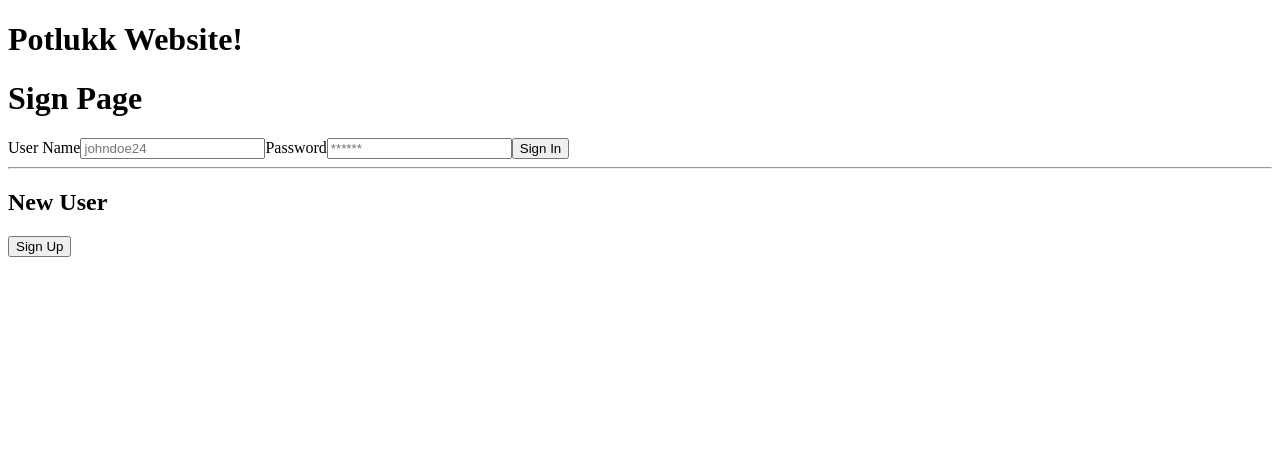
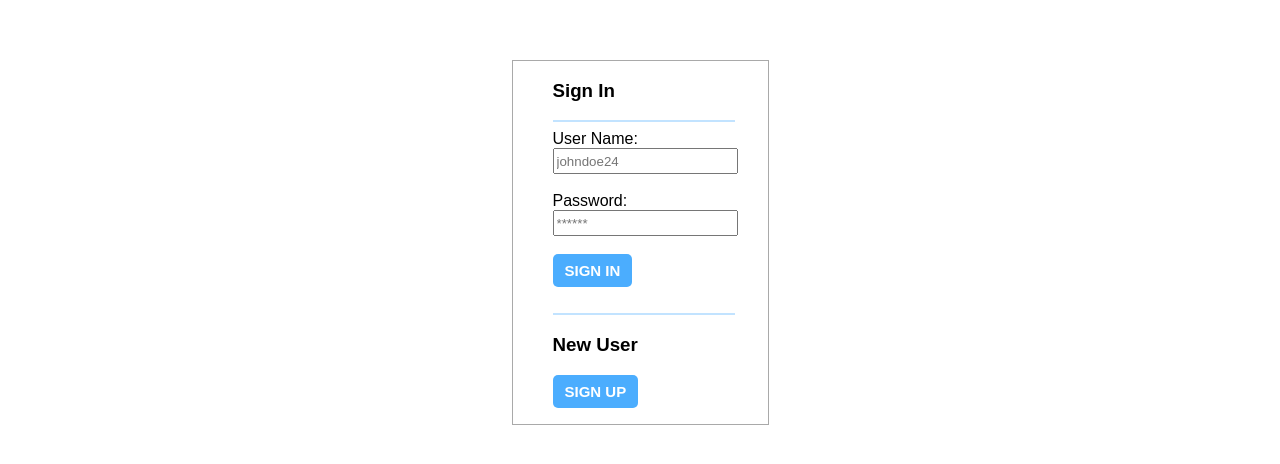
Before and after one commit to brian-spilman/potlukk-react, a React (Create React App) app: page / in a window 1280 px wide. Shown: the top 464 px of the page. Built offline with nearby package versions, Linux system fonts and the light colour scheme.

Commit message:
added css to sign-in, registration, and home pages

```diff
--- a/src/App.tsx
+++ b/src/App.tsx
@@ -12,6 +12,7 @@ import { bringDishReducer } from './reducers/bring-dish-reducer';
 import { applyMiddleware, createStore } from '@reduxjs/toolkit';
 import { Provider } from 'react-redux';
 import { rootSaga } from './sagas/dish-sagas';
+import "./style/styles.css";
 
 const queryClient = new QueryClient();
 const sagaMiddleware = createSagaMiddleware();
@@ -23,7 +24,6 @@ function App() {
 
 
   return <>
-    <h1>Potlukk Website!</h1>
     <Provider store={store}>
     <QueryClientProvider client={queryClient}>
       <BrowserRouter>
--- a/src/component/hosted-potlukks-list.tsx
+++ b/src/component/hosted-potlukks-list.tsx
@@ -48,7 +48,7 @@ type HostedPotlukksProps = {
 
 export function HostedPotlukksList(props: HostedPotlukksProps) {
 
-    return <>
+    return <div className="homePageList">
 
         <h2>Hosted Potlukks</h2>
         <ul>
@@ -58,6 +58,6 @@ export function HostedPotlukksList(props: HostedPotlukksProps) {
             </>: <b>{p.details.status} </b>}</li>)}
         </ul>
 
-    </>
+    </div>
 
 }
--- a/src/component/invited-potlukks-list.tsx
+++ b/src/component/invited-potlukks-list.tsx
@@ -7,13 +7,13 @@ type InvitedPotlukksProps = {
 
 export function InvitedPotlukksList(props: InvitedPotlukksProps) {
 
-    return <>
+    return <div className="homePageList">
 
         <h2>Invited Potlukks</h2>
         <ul>
             {props.potlukks.filter(p => p.invitations.some(i => i.potlukker.userId===Number(localStorage.getItem("userId")))).map(p => <li key={p.potlukkId}><Link to={`/potlukkinfoguest/${p.potlukkId}`}>{p.details.title}</Link> </li>)}
         </ul>
 
-    </>
+    </div>
 
 }
--- a/src/pages/registration-page.tsx
+++ b/src/pages/registration-page.tsx
@@ -6,7 +6,7 @@ import { PotLukkerRegistrationDetails, registrationReducer, RegistrationState }
 const initialState: RegistrationState = {
     username: "",
     password1: "",
-    password2:"",
+    password2: "",
     fname: "",
     lname: "",
     allergies: [],
@@ -20,13 +20,13 @@ export function RegistrationPage() {
 
     const [registrationState, dispatch] = useReducer(registrationReducer, initialState);
 
-    async function submitData(event:FormEvent<HTMLFormElement>){
+    async function submitData(event: FormEvent<HTMLFormElement>) {
 
         event.preventDefault();
 
-        if(registrationState.isVerified === true){
+        if (registrationState.isVerified === true) {
 
-            let lukker: PotLukkerRegistrationDetails = {username: "", password: "", fname: "", lname: "", allergies: []};
+            let lukker: PotLukkerRegistrationDetails = { username: "", password: "", fname: "", lname: "", allergies: [] };
             lukker.username = registrationState.username;
             lukker.password = registrationState.password1;
             lukker.fname = registrationState.fname;
@@ -47,47 +47,83 @@ export function RegistrationPage() {
     }
 
     return <>
+        <div style={{ width: "570px", margin: "auto", padding: "55px", marginTop: "60px" }}>
+            <form onSubmit={(e: FormEvent<HTMLFormElement>) => submitData(e)}>
 
-        <h1>Hello welcome to registration</h1>
+                <div style={{ display: "inline-block", verticalAlign: "middle" }}>
+                    <ul style={{ listStyle: "none" }}>
+                        <li>
+                            <label htmlFor="firstName">First Name</label>
+                        </li>
+                        <li>
+                            <input id="firstName" type="text" placeholder="John" onChange={e => dispatch({ type: "SET_FIRST_NAME", payload: e.target.value })}
+                                style={{ width: "250px", height: "20px" }}
+                            />
+                        </li>
+                        <br />
+                        <li>
+                            <label htmlFor="firstName">Last Name</label>
+                        </li>
+                        <li>
+                            <input id="lastName" type="text" placeholder="Doe" onChange={e => dispatch({ type: "SET_LAST_NAME", payload: e.target.value })} required
+                                style={{ width: "250px", height: "20px" }}
+                            />
+                        </li>
+                        <br />
+                        <li>
+                            <label htmlFor="username">Username</label>
+                        </li>
+                        <li>
+                            <input id="username" type="text" placeholder="JohnDoe123" onChange={e => dispatch({ type: "SET_USERNAME", payload: e.target.value })} required
+                                style={{ width: "250px", height: "20px" }}
+                            />
+                        </li>
+                        <br />
+                        <li>
+                            <label htmlFor="firstPassword">Password <span style={{ color: "red" }}>*</span></label>
+                        </li>
+                        <li>
+                            <input id="firstPassword" type="text" placeholder="*****" onChange={e => { dispatch({ type: "SET_PASSWORD_ONE", payload: e.target.value }); dispatch({ type: "VERIFY_LUKKER" }); }} required style={{ width: "250px", height: "20px" }} />
+                        </li>
+                        <br />
+                        <li>
+                            <label htmlFor="confirmPassword">Confirm Password</label>
+                        </li>
+                        <li>
+                            <input type="text" id="confirmPassword" placeholder="*****" onChange={e => { dispatch({ type: "SET_PASSWORD_TWO", payload: e.target.value }); dispatch({ type: "VERIFY_LUKKER" }); }} required style={{ width: "250px", height: "20px" }} />
+                        </li>
+                    </ul>
+                </div>
 
-        <form onSubmit={(e:FormEvent<HTMLFormElement>) => submitData(e)}>
+                <div style={{ display: "inline-block", verticalAlign: "middle", margin: "auto", padding: "40px" }}>
+                    <h3>Allergens</h3>
+                    <div style={{ border: "1px solid #A9A9A9" }}>
+                        <ul style={{ listStyle: "none", width: "130px", height: "130px", lineHeight: "30px" }}>
 
-            <label htmlFor="firstName">First Name</label>
-            <input id="firstName" type="text" placeholder="John" onChange={e => dispatch({type:"SET_FIRST_NAME", payload:e.target.value})}/>
+                            <li>
+                                <input id="milkBox" type="checkbox" value="milk" className="checkbox" onChange={e => dispatch({ type: "SET_ALLERGY", payload: "MILK" })}></input>
+                                <label htmlFor="milkBox">Milk</label>
+                            </li>
+                            <li>
+                                <input id="eggBox" type="checkbox" value="egg" className="checkbox" onChange={e => dispatch({ type: "SET_ALLERGY", payload: "EGG" })}></input>
+                                <label htmlFor="eggBox">Egg</label>
+                            </li>
+                            <li>
+                                <input id="soyBox" type="checkbox" value="soy" className="checkbox" onChange={e => dispatch({ type: "SET_ALLERGY", payload: "SOY" })}></input>
+                                <label htmlFor="soyBox">Soy</label>
+                            </li>
+                            <li>
+                                <input id="nutBox" type="checkbox" value="treeNuts" className="checkbox" onChange={e => dispatch({ type: "SET_ALLERGY", payload: "TREE_NUT" })}></input>
+                                <label htmlFor="nutBox">Tree Nuts</label>
+                            </li>
+                        </ul>
+                    </div>
 
-            <label htmlFor="firstName">Last Name</label>
-            <input id="lastName" type="text" placeholder="Doe" onChange={e => dispatch({type:"SET_LAST_NAME", payload:e.target.value})} required/>
+                    <br />
 
-            <hr />
-
-            <label htmlFor="username">Username</label>
-            <input id="username" type="text" placeholder="JohnDoe123" onChange={e => dispatch({type:"SET_USERNAME", payload:e.target.value})} required/>
-
-            <hr />
-
-            <label htmlFor="firstPassword">Password *</label>
-            <input id="firstPassword" type="text" placeholder="*****" onChange={e => {dispatch({type:"SET_PASSWORD_ONE", payload:e.target.value}); dispatch({type:"VERIFY_LUKKER"});}} required/>
-
-            <label htmlFor="confirmPassword">Confirm Password</label>
-            <input type="text" id="confirmPassword" placeholder="*****" onChange={e => {dispatch({type:"SET_PASSWORD_TWO", payload:e.target.value}); dispatch({type:"VERIFY_LUKKER"});}} required/>
-
-            <hr />
-
-            <h4>Allergens:</h4>
-            <label htmlFor="milkBox">Milk</label>
-            <input id="milkBox" type="checkbox" value="milk" onChange={e => dispatch({type:"SET_ALLERGY", payload:"MILK"})}></input>
-            <label htmlFor="eggBox">Egg</label>
-            <input id="eggBox" type="checkbox" value="egg" onChange={e => dispatch({type:"SET_ALLERGY", payload:"EGG"})}></input>
-            <label htmlFor="soyBox">Soy</label>
-            <input id="soyBox" type="checkbox" value="soy" onChange={e => dispatch({type:"SET_ALLERGY", payload:"SOY"})}></input>
-            <label htmlFor="nutBox">Tree Nuts</label>
-            <input id="nutBox" type="checkbox" value="treeNuts" onChange={e => dispatch({type:"SET_ALLERGY", payload:"TREE_NUT"})}></input>
-
-            <hr />
-
-            <button type='submit'>Register</button>
-
-        </form>
-
+                    <button type='submit' className="registerBtn">Register</button>
+                </div>
+            </form>
+        </div>
     </>
 }
--- a/src/pages/sign-in-page.tsx
+++ b/src/pages/sign-in-page.tsx
@@ -11,46 +11,73 @@ type SignInForm = {
 export function SignInPage() {
 
     const navigate = useNavigate();
-    const [form, setForm] = useState<SignInForm>({username:"", password:""});
+    const [form, setForm] = useState<SignInForm>({ username: "", password: "" });
 
-    async function signIn(event:FormEvent<HTMLFormElement>){
+    async function signIn(event: FormEvent<HTMLFormElement>) {
 
         event.preventDefault();
 
-        const lukker = await signInLukker({username:form.username, password:form.password});
-        //if(lukker.msg) if fail then alert and stay on sign in
-        // else go to home
-        if(lukker.username === form.username){ // FIX!! Redirects back to sign in even if info correct
+        const lukker = await signInLukker({ username: form.username, password: form.password });
+
+        if (lukker.username === form.username) {
 
             localStorage.setItem("username", lukker.username);
             localStorage.setItem("userId", lukker.userId.toString());
 
             navigate("/home");
 
-        }else{
+        } else {
             alert("Incorrect login information");
         }
     }
 
-    function registrationGoTo(){
+    function registrationGoTo() {
         navigate("/registration");
     }
 
     return <>
-        <form onSubmit={(e:FormEvent<HTMLFormElement>) => signIn(e)}>
-            <h1>Sign Page</h1>
+        <div style={{ border: "1px solid #A9A9A9", width: "200px", margin: "auto", paddingRight: "55px", marginTop: "60px" }}>
+            <form onSubmit={(e: FormEvent<HTMLFormElement>) => signIn(e)}>
+                <ul style={{ listStyle: "none" }}>
+                    <li>
+                        <h3>Sign In</h3>
+                        <hr style={{ border: "1px solid #c2e3ff", width: "180px" }} />
+                    </li>
 
-            <label htmlFor="username">User Name</label>
-            <input id="username" type="text" placeholder="johndoe24" onChange={e => setForm({...form, username:e.target.value})} />
+                    <li>
+                        <label htmlFor="username">User Name:</label>
+                    </li>
+                    <li>
+                        <input id="username" type="text" placeholder="johndoe24" onChange={e => setForm({ ...form, username: e.target.value })}
+                            style={{ height: "20px" }}
+                        />
+                    </li>
+                    < br />
 
-            <label htmlFor="password">Password</label>
-            <input id="password" type="text" placeholder="******" onChange={e => setForm({...form, password:e.target.value})} />
 
-            <button type="submit">Sign In</button>
-            <hr />
-            <h2>New User</h2>
-            <button onClick={registrationGoTo}>Sign Up</button>
-        </form>
+                    <li>
+                        <label htmlFor="password">Password:</label>
+                    </li>
+                    <li>
+                        <input id="password" type="text" placeholder="******" onChange={e => setForm({ ...form, password: e.target.value })}
+                            style={{ height: "20px" }}
+                        />
+                    </li>
+                    <br />
+
+                    <li>
+                        <button type="submit" className="signInBtn">SIGN IN</button>
+                    </li>
+
+                    <br />
+                    <hr style={{ border: "1px solid #c2e3ff", width: "180px" }} />
+                    <h3>New User</h3>
+
+                    <button className="signInBtn" onClick={registrationGoTo}>SIGN UP</button>
+
+                </ul>
+            </form>
+        </div>
 
     </>
 }
--- /dev/null
+++ b/src/style/styles.css
@@ -0,0 +1,89 @@
+body {
+    font-family: Arial, sans-serif;
+    margin: 0;
+}
+
+.signInBtn {
+    color: white;
+    background-color: #4badfe;
+    border: none;
+    padding: 8px 12px;
+    border-radius: 5px;
+    font-weight: bold;
+    font-size: 15px;
+}
+
+button:hover {
+    background-color: #0085fc;
+}
+
+input:hover {
+    outline-color: #0085fc;
+}
+
+input:focus {
+    outline-color: #0085fc;
+}
+
+.registerBtn {
+    color: white;
+    background-color: #4badfe;
+    border: none;
+    padding: 8px 12px;
+    border-radius: 10px;
+    font-weight: bold;
+    font-size: 18px;
+    height: 50px;
+    width: 190px;
+}
+
+.checkbox {
+    height: 15px;
+    width: 15px;
+    margin-right: 8px;
+}
+
+.navBarItem {
+    display: inline;
+    padding-left: 50px;
+    color: white;
+}
+
+#username {
+    display: inline;
+    color: white;
+}
+
+#logoutBtn {
+    display: inline;
+    color: white;
+    float: right;
+    padding-right: 30px;
+}
+
+a:visited {
+    color: #89bae7;
+}
+
+a {
+    text-decoration: none;
+}
+
+a:hover,
+a.active {
+    color: white;
+}
+
+#container {
+    width: 80%;
+    margin: auto;
+}
+
+.homePageList {
+    border: 1px solid black;
+    height: 350px;
+    width: 250px;
+    display: inline-block;
+    margin: 100px;
+    text-align: center;
+}
```
Also changed, not shown: src/component/navbar.tsx (+16 -13 lines), src/pages/home-page.tsx (+11 -10 lines), src/pages/host-page.tsx (+0 -13 lines), src/style/images/logout.png (added).
